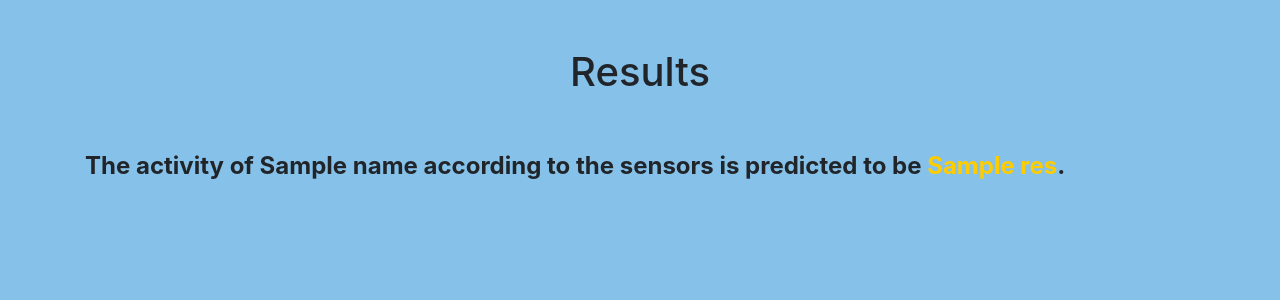
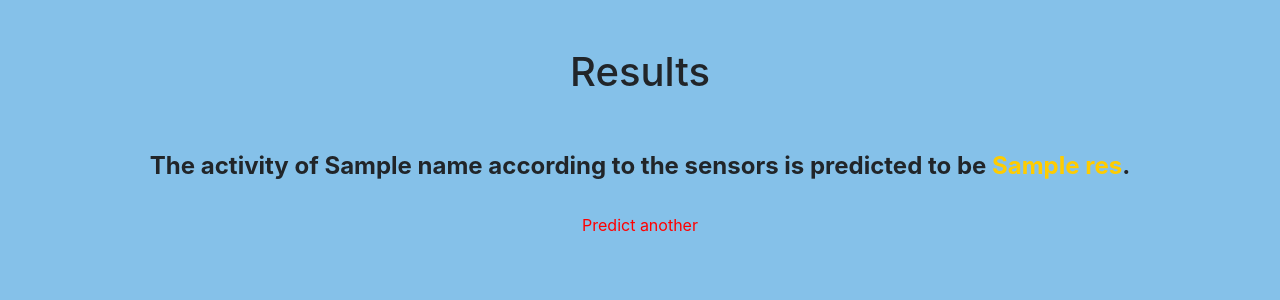
Before and after one commit to ashish946/Human-Activity-Recognition, a Django app: template templates/result.html in a window 1280 px wide. Shown: the top 300 px of the page. Run offline with Django 3.2, Linux system fonts and the light colour scheme; the template is opened without the code that fills it: most values are stand-ins (such as "Sample title", 1, 10 or a date in 2020); some libraries are stand-ins or nearby versions.

Commit message:
changed design

```diff
--- a/templates/result.html
+++ b/templates/result.html
@@ -23,7 +23,11 @@
 <body>
   <div class="container">
     <h1 class="pt-5 pb-5">Results</h1>
-    <h4><b>The activity of {{name}} according to the sensors is predicted to be <span style="color:#ffcc00">{{res}}</span>.</b></h4>
+    <center>
+      <h4><b>The activity of {{name}} according to the sensors is predicted to be <span style="color:#ffcc00">{{res}}</span>.</b></h4><br>
+      <a style="color:red;" href="{% url 'index' %}">Predict another</a>
+    </center>
+
   </div>
   <!-- Optional JavaScript -->
   <!-- jQuery first, then Popper.js, then Bootstrap JS -->
```
Lines whose indentation alone changed are shown as unchanged.
